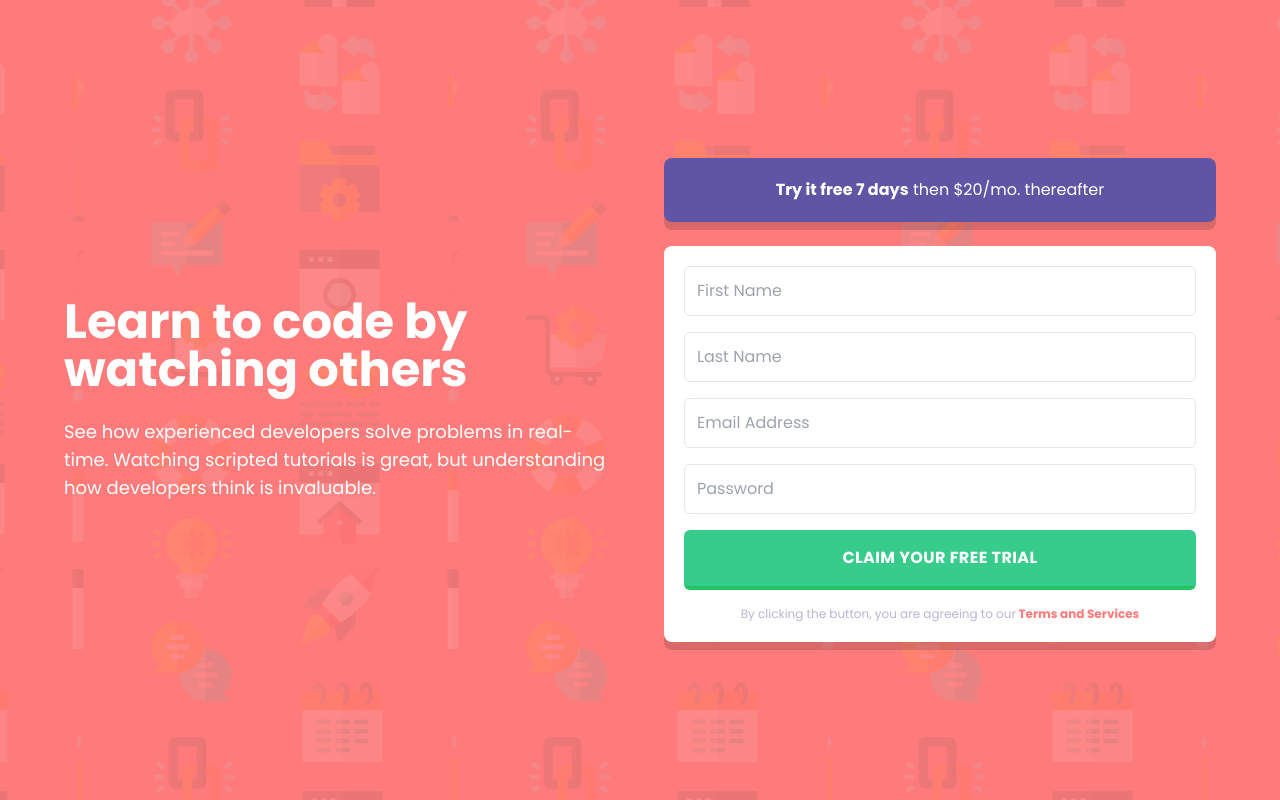
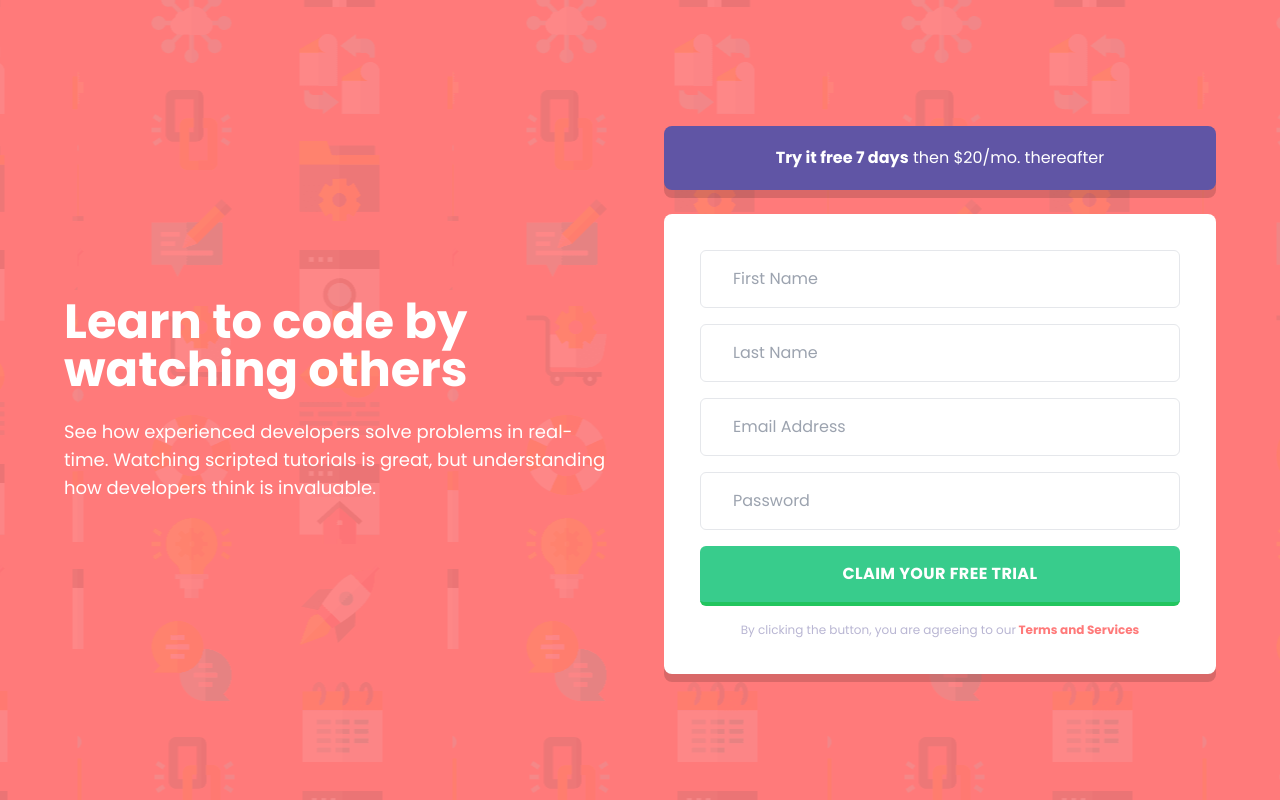
Before and after one commit to yassine-ramla/Frontend-Mentor-Intro-component-with-sign-up-form-solution, a website: page index.html in a window 1280 px wide. Drawn offline with Linux system fonts and the light colour scheme.

Commit message:
adding more padding to the form

```diff
--- a/index.html
+++ b/index.html
@@ -37,12 +37,12 @@
         thereafter</h2>
       </section>
       <form
-        class="w-full bg-white rounded-lg flex flex-col gap-4 justify-center items center p-5 shadow-custom"
+        class="w-full bg-white rounded-lg flex flex-col gap-4 justify-center items center p-9 shadow-custom"
         action=".">
         <input
           id="firstName"
           type="text"
-          class="w-full p-3 text-myDarkBlue outline-none border rounded-md focus:border-myBlue"
+          class="w-full px-8 py-4 text-myDarkBlue outline-none border rounded-md focus:border-myBlue"
           placeholder="First Name"
           name="firstName" />
         <label
@@ -52,7 +52,7 @@
         <input
           type="text"
           id="lastName"
-          class="w-full p-3 text-myDarkBlue outline-none border rounded-md focus:border-myBlue"
+          class="w-full px-8 py-4 text-myDarkBlue outline-none border rounded-md focus:border-myBlue"
           placeholder="Last Name"
           name="lastName" />
         <label
@@ -62,7 +62,7 @@
         <input
           type="email"
           id="email"
-          class="w-full p-3 text-myDarkBlue outline-none border rounded-md focus:border-myBlue"
+          class="w-full px-8 py-4 text-myDarkBlue outline-none border rounded-md focus:border-myBlue"
           placeholder="Email Address"
           name="email"
           required />
@@ -73,7 +73,7 @@
         <input
           type="password"
           id="password"
-          class="w-full p-3 text-myDarkBlue outline-none border rounded-md focus:border-myBlue"
+          class="w-full px-8 py-4 text-myDarkBlue outline-none border rounded-md focus:border-myBlue"
           placeholder="Password"
           name="password" />
         <label
```
Also changed, not shown: dist/output.css.
